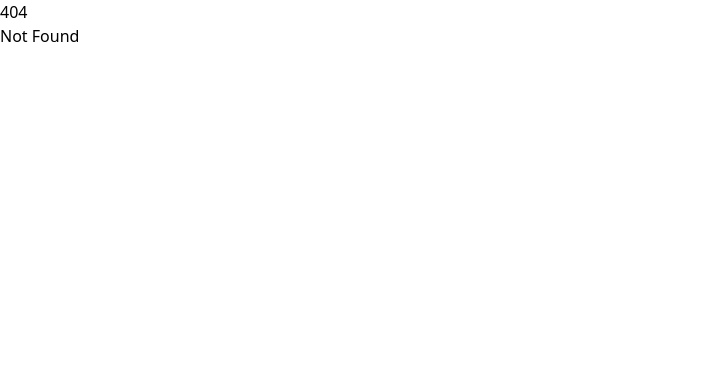
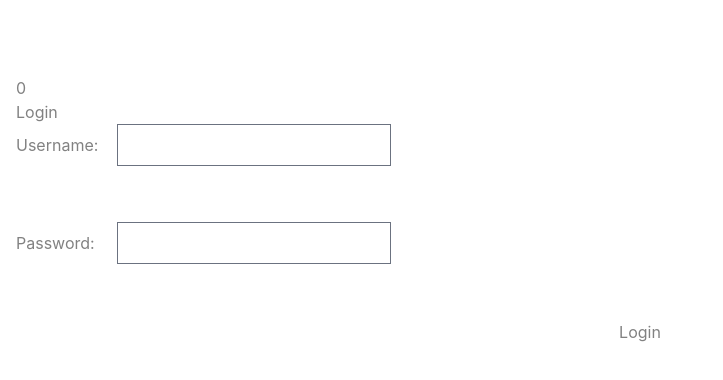
Before and after one commit to dionisiyKDO/personal_finance_tracker_frontend, a SvelteKit app: page /auth in a window 1280 px wide. Before the commit this address had no page. Shown: the top 380 px of the page, without its empty margins (0-723 px from the left). Built offline with nearby package versions, Linux system fonts and the light colour scheme.

Commit message:
feat: login logic

```diff
--- a/src/app.css
+++ b/src/app.css
@@ -1,3 +1,18 @@
 @import 'tailwindcss/base';
 @import 'tailwindcss/components';
 @import 'tailwindcss/utilities';
+
+:root {
+	font-family: Inter, system-ui, Avenir, Helvetica, Arial, sans-serif;
+	line-height: 1.5;
+	font-weight: 400;
+
+	color-scheme: light dark;
+	color: rgba(110, 110, 110, 0.87);
+	background-color: var(--background);
+
+	font-synthesis: none;
+	text-rendering: optimizeLegibility;
+	-webkit-font-smoothing: antialiased;
+	-moz-osx-font-smoothing: grayscale;
+}
--- /dev/null
+++ b/src/lib/Header.svelte
@@ -0,0 +1,19 @@
+<script lang="ts">
+    import { user, logout } from '$lib/auth';
+</script>
+
+<header class="flex items-center justify-between py-4 px-4 sm:px-6 lg:px-8 ">
+    <nav>
+        <div class="flex items-center">
+            <a href="/" class="text-xl font-bold text-white">
+                Personal Finance Tracker
+            </a>
+            {#if $user}
+                <button onclick={logout} class="ml-8 text-xl font-bold text-white">Logout</button>
+            {:else}
+                <a href="/auth" class="ml-8 text-xl font-bold text-white">Login</a>
+            {/if}
+        </div>
+
+    </nav>
+</header>
--- /dev/null
+++ b/src/lib/auth.ts
@@ -0,0 +1,64 @@
+import { writable } from 'svelte/store';
+
+export const count = writable(0);
+export const user = writable<User | null>(null);
+
+type User = {
+    username: string;
+    token: string;
+}
+
+type LoginResponse = {
+    token: string;
+    error?: string;
+}
+
+// Function to log in
+export async function login(username: string, password: string): Promise<boolean> {
+    try {
+        const response = await fetch('http://localhost:8000/api/auth/login/', {
+			method: 'POST',
+			headers: { 'Content-Type': 'application/json' },
+			body: JSON.stringify({ username, password })
+        });
+
+		if (!response.ok) {
+            const data = await response.json();
+            const error = data.error || "Failed to fetch user info";
+            console.log(error);
+            return false; // Login failed
+        }
+
+		const data = await response.json() as LoginResponse;
+		const receivedToken = data.token;
+
+		const usr = { token: receivedToken, username: username };
+
+		localStorage.setItem('token', usr.token);
+		localStorage.setItem('username', usr.username);
+
+		user.set({token: usr.token, username: usr.username});
+
+		return true; // Login successful
+
+    } catch (error) {
+        console.error('Error during login:', error);
+        return false; // Login failed
+    }
+}
+
+// Function to initialize the token from localStorage
+export function initializeToken(): void {
+    const storedToken = localStorage.getItem('token');
+    const storedUsername = localStorage.getItem('username');
+    if (storedToken && storedUsername) {
+        user.set({token: storedToken, username: storedUsername});
+    }
+}
+
+// Function to log out
+export function logout(): void {
+    localStorage.removeItem('token');
+    localStorage.removeItem('username');
+    user.set(null);
+}
--- a/src/routes/+layout.svelte
+++ b/src/routes/+layout.svelte
@@ -1,6 +1,25 @@
 <script lang="ts">
+	import Header from '$lib/Header.svelte';
+	import Footer from '$lib/Footer.svelte';
 	import '../app.css';
+
+	import { user, initializeToken } from '$lib/auth';
+
 	let { children } = $props();
+
+	initializeToken();
 </script>
 
-{@render children()}
+
+<div class="flex flex-col min-h-screen">
+	<Header />
+	{#if $user}
+		<h1>{$user.username}</h1>
+	{/if}
+
+	<main class="flex-1 flex mx-auto w-full flex-col p-4 max-w-7xl">
+		{@render children()}
+	</main>
+
+	<Footer />
+</div>
--- /dev/null
+++ b/src/routes/+layout.ts
@@ -0,0 +1 @@
+export const ssr = false;
--- a/src/routes/+page.svelte
+++ b/src/routes/+page.svelte
@@ -1,2 +1,19 @@
+<script>
+    import { count } from '$lib/auth';
+
+    let countValue = $count;
+
+    function increment() {
+        countValue += 1;
+        count.set(countValue);
+    }
+</script>
+
+<p>{$count}</p>
+
 <h1>Welcome to SvelteKit</h1>
 <p>Visit <a href="https://svelte.dev/docs/kit">svelte.dev/docs/kit</a> to read the documentation</p>
+
+<button onclick={increment}>
+    Click me
+</button>
--- /dev/null
+++ b/src/routes/auth/+page.svelte
@@ -0,0 +1,37 @@
+<script>
+	import { goto } from '$app/navigation';
+
+    import { count, user, login } from '$lib/auth';
+
+	let username = '';
+	let password = '';
+	let errorMessage = '';
+
+	function handleSubmit() {
+        login(username, password).then(success => {
+            if (success) {
+                goto('/');
+            }
+        });
+    }
+</script>
+
+<p>{$count}</p>
+<h1>Login</h1>
+
+{#if errorMessage}
+	<p style="color: red;">{errorMessage}</p>
+{/if}
+<form on:submit|preventDefault={handleSubmit} class="flex flex-col gap-4">
+	<label>
+		<div class="min-w-24 inline-block">Username:</div>
+		<input type="text" bind:value={username} required />
+	</label>
+	<br />
+	<label>
+		<div class="min-w-24 inline-block">Password:</div>
+		<input type="password" bind:value={password} required />
+	</label>
+	<br />
+	<button type="submit">Login</button>
+</form>
```
Also changed, not shown: src/lib/Footer.svelte (added).
